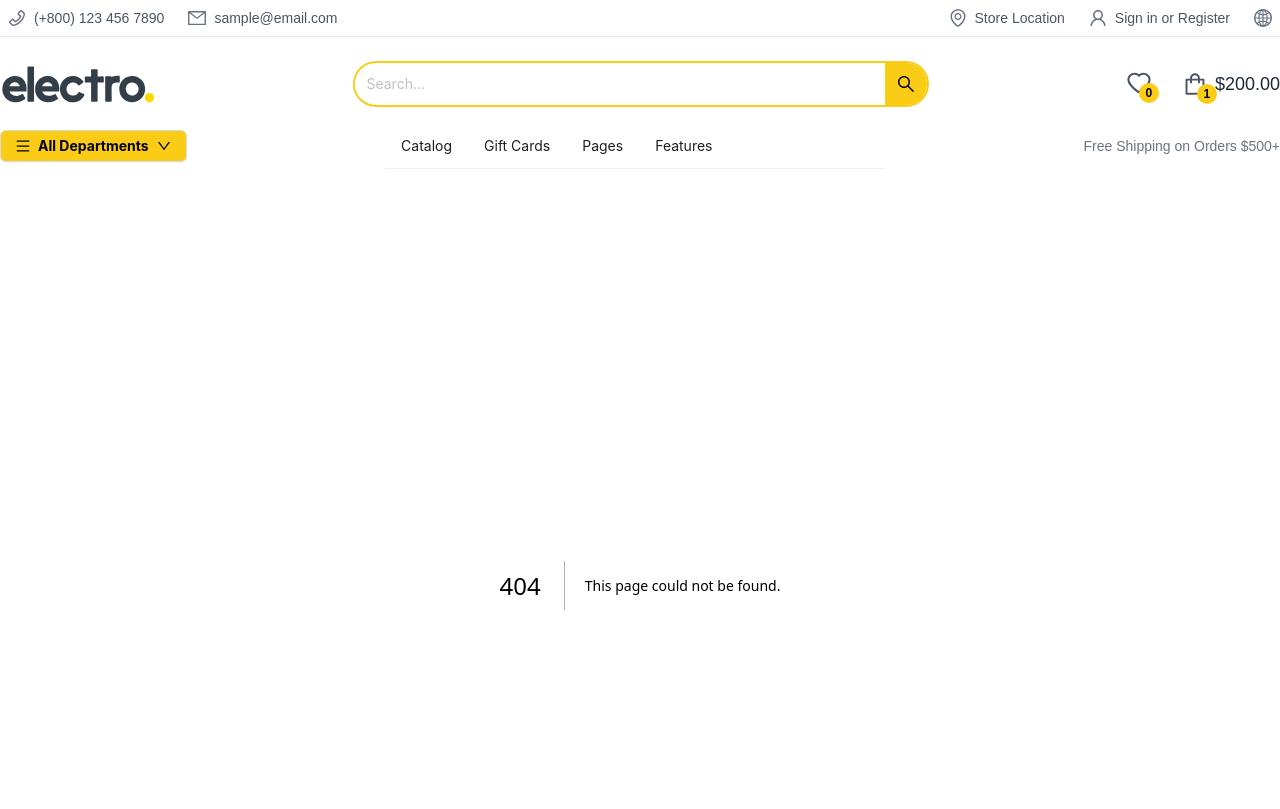
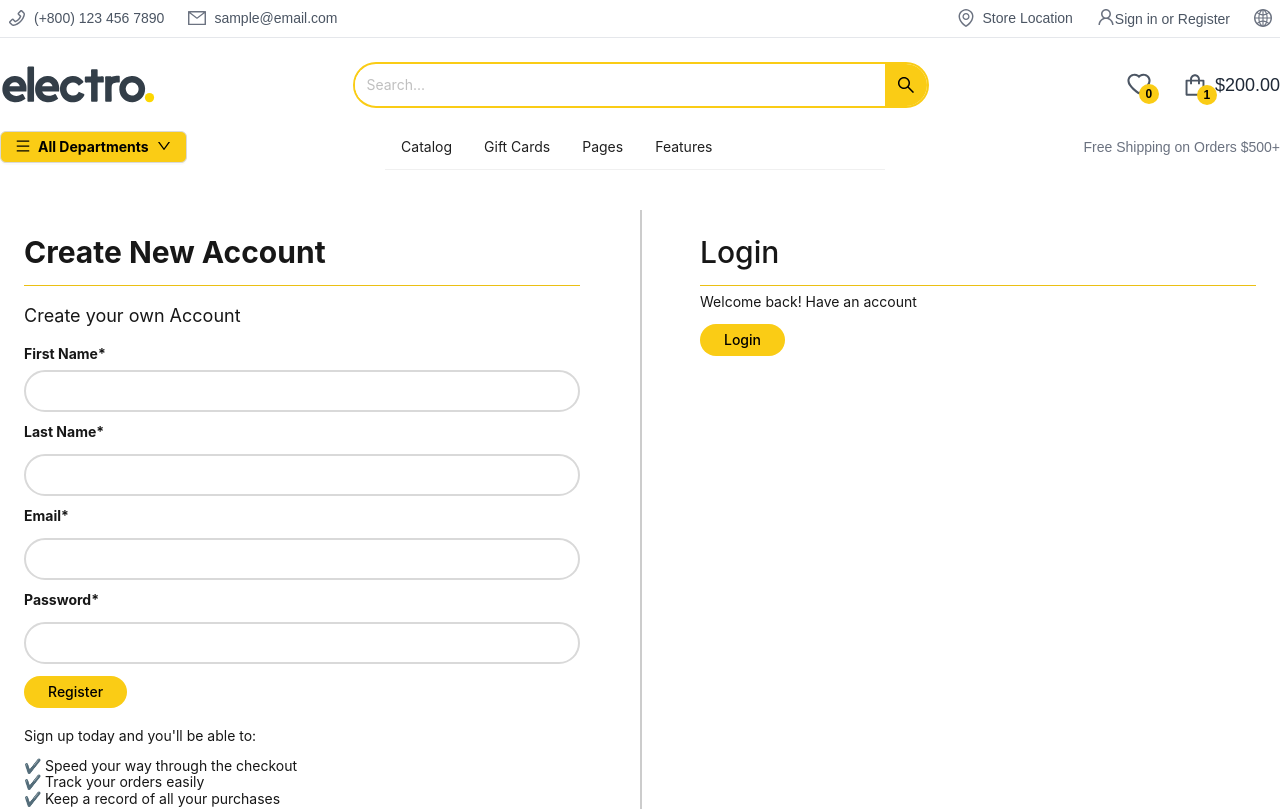
Before and after one commit to tungpro249/electro, a Next.js app: page /account/register in a window 1280 px wide. Before the commit this address had no page. Shown: the top 809 px of the page. Built offline with nearby package versions, Linux system fonts and the light colour scheme.

Commit message:
form login and register

```diff
--- a/package.json
+++ b/package.json
@@ -15,8 +15,7 @@
     "less": "^4.2.0",
     "next": "14.2.15",
     "react": "^18",
-    "react-dom": "^18",
-    "react-no-ssr": "^1.1.0"
+    "react-dom": "^18"
   },
   "devDependencies": {
     "@types/node": "^20",
--- /dev/null
+++ b/src/app/account/login/page.tsx
@@ -0,0 +1,54 @@
+"use client";
+import ButtonBase from "@/app/ui/customize/button";
+import InputBase from "@/app/ui/customize/input";
+import { Col, Divider, Row } from "antd";
+import React from "react";
+import "./style.css";
+import Link from "next/link";
+const LoginPage = () => {
+  return (
+    <div className="container mx-auto p-6">
+      <Row gutter={[16, 16]}>
+        <Col span={11} className="p-6">
+          <h1 className="text-3xl font-bold">Login</h1>
+          <Divider className="my-2 bg-yellow-400" />
+          <p className="text-lg color-gray-600 my-4">
+            Welcome back! Sign in to your account
+          </p>
+          <form>
+            <div className="mb-3">
+              <p className="font-bold my-2">Email Address*</p>
+              <InputBase required />
+            </div>
+            <div className="mb-3 my-2">
+              <p className="font-bold">Password*</p>
+              <InputBase required />
+            </div>
+            <ButtonBase onClick={() => {}}>Login</ButtonBase>
+          </form>
+        </Col>
+        <Col span={2}>
+          <div className="divider-vertical"></div>
+        </Col>
+        <Col span={11} className="p-6">
+          <h1 className="text-3xl bold">Login</h1>
+          <Divider className="my-2 bg-yellow-400" />
+          <p>Create your own Account</p>
+          <div style={{ marginTop: "20px" }}>
+            <p>Sign up today and you'll be able to:</p>
+            <ul>
+              <li>✔️ Speed your way through the checkout</li>
+              <li>✔️ Track your orders easily</li>
+              <li>✔️ Keep a record of all your purchases</li>
+            </ul>
+          </div>
+          <Link href="/account/register">
+            <ButtonBase onClick={() => {}}>Register</ButtonBase>
+          </Link>
+        </Col>
+      </Row>
+    </div>
+  );
+};
+
+export default LoginPage;
--- /dev/null
+++ b/src/app/account/login/style.css
@@ -0,0 +1,10 @@
+.divide-x > *:not(:last-child) {
+  border-right: 2px solid #ccc;
+  margin: 0 10px;
+}
+
+.divider-vertical {
+  border-left: 2px solid #ccc; /* Định dạng viền thẳng đứng */
+  height: 100%; /* Chiều cao tương ứng với chiều cao của cột */
+  margin: 0 50%;
+}
--- /dev/null
+++ b/src/app/account/register/page.tsx
@@ -0,0 +1,60 @@
+"use client";
+import ButtonBase from "@/app/ui/customize/button";
+import InputBase from "@/app/ui/customize/input";
+import { Col, Divider, Row } from "antd";
+import React from "react";
+import "./style.css";
+import Link from "next/link";
+const RegisterPage = () => {
+  return (
+    <div className="container mx-auto p-6">
+      <Row gutter={[16, 16]}>
+        <Col span={11} className="p-6">
+          <h1 className="text-3xl font-bold">Create New Account</h1>
+          <Divider className="my-2 bg-yellow-400" />
+          <p className="text-lg color-gray-600 my-4">Create your own Account</p>
+          <form>
+            <div className="mb-3">
+              <p className="font-bold my-2">First Name*</p>
+              <InputBase required />
+            </div>
+            <div className="mb-3 my-2">
+              <p className="font-bold">Last Name*</p>
+              <InputBase required />
+            </div>
+            <div className="mb-3 my-2">
+              <p className="font-bold">Email*</p>
+              <InputBase required />
+            </div>
+            <div className="mb-3 my-2">
+              <p className="font-bold">Password*</p>
+              <InputBase required />
+            </div>
+            <ButtonBase onClick={() => {}}>Register</ButtonBase>
+          </form>
+          <div style={{ marginTop: "20px" }}>
+            <p>Sign up today and you'll be able to:</p>
+            <ul>
+              <li>✔️ Speed your way through the checkout</li>
+              <li>✔️ Track your orders easily</li>
+              <li>✔️ Keep a record of all your purchases</li>
+            </ul>
+          </div>
+        </Col>
+        <Col span={2}>
+          <div className="divider-vertical"></div>
+        </Col>
+        <Col span={11} className="p-6">
+          <h1 className="text-3xl bold">Login</h1>
+          <Divider className="my-2 bg-yellow-400" />
+          <p>Welcome back! Have an account</p>
+          <Link href="/account/login">
+            <ButtonBase onClick={() => {}}>Login</ButtonBase>
+          </Link>
+        </Col>
+      </Row>
+    </div>
+  );
+};
+
+export default RegisterPage;
--- /dev/null
+++ b/src/app/account/register/style.css
@@ -0,0 +1,10 @@
+.divide-x > *:not(:last-child) {
+  border-right: 2px solid #ccc;
+  margin: 0 10px;
+}
+
+.divider-vertical {
+  border-left: 2px solid #ccc; /* Định dạng viền thẳng đứng */
+  height: 100%; /* Chiều cao tương ứng với chiều cao của cột */
+  margin: 0 50%;
+}
--- a/src/app/components/layout/header/shopify-section-sections.tsx
+++ b/src/app/components/layout/header/shopify-section-sections.tsx
@@ -5,6 +5,7 @@ import {
   UserOutlined,
   EnvironmentOutlined,
 } from "@ant-design/icons";
+import Link from "next/link";
 
 const ShopifySectionSections = () => {
   return (
@@ -31,8 +32,12 @@ const ShopifySectionSections = () => {
             </div>
 
             <div className="flex items-center space-x-2">
-              <UserOutlined className="text-lg text-gray-500" />
-              <span className="text-sm text-gray-600">Sign in or Register</span>
+              <Link href="/account/login">
+                <UserOutlined className="text-lg text-gray-500" />
+                <span className="text-sm text-gray-600">
+                  Sign in or Register
+                </span>
+              </Link>
             </div>
             <GlobalOutlined className="text-lg text-gray-500" />
           </div>
--- /dev/null
+++ b/src/app/ui/customize/button/index.tsx
@@ -0,0 +1,17 @@
+'use client';
+
+import React from 'react';
+
+const ButtonBase = ({ children, onClick, className = '', ...props }) => {
+  return (
+    <button
+      onClick={onClick}
+      className={`bg-yellow-400 text-black px-6 py-2 rounded-full font-medium hover:bg-yellow-500 transition-colors duration-200 ${className}`}
+      {...props}
+    >
+      {children}
+    </button>
+  );
+};
+
+export default ButtonBase;
--- /dev/null
+++ b/src/app/ui/customize/input/index.tsx
@@ -0,0 +1,12 @@
+import { Input } from "antd";
+
+const InputBase = ({ className = '', ...props }) => {
+  return (
+    <Input
+      {...props}
+      className={`w-full rounded-full border-2 focus:ring-0 p-2 ${className}`}
+    />
+  );
+};
+
+export default InputBase;
--- a/tailwind.config.ts
+++ b/tailwind.config.ts
@@ -5,7 +5,6 @@ const config: Config = {
     "./src/pages/**/*.{js,ts,jsx,tsx,mdx}",
     "./src/components/**/*.{js,ts,jsx,tsx,mdx}",
     "./src/app/**/*.{js,ts,jsx,tsx,mdx}",
-    "./src/ui/**/*.{js,ts,jsx,tsx,mdx}",
   ],
 
   theme: {
```
Also changed, not shown: 1 other file (tests, documents, lock files or other folders).
